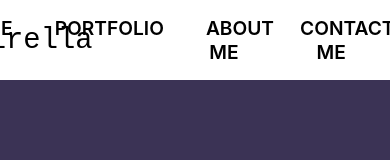
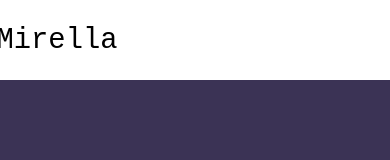
Before and after one commit to mirellacodes/Mirella, a Next.js app: page / in a window 390 px wide. Shown: the top 160 px of the page. Built offline with nearby package versions, Linux system fonts and the light colour scheme.

Commit message:
removed nav bar for mobile vers

```diff
--- a/src/components/Navbar/navbar.component.tsx
+++ b/src/components/Navbar/navbar.component.tsx
@@ -40,7 +40,7 @@ export function NavBar({}) {
             Mirella
           </Text>
         </S.TextWrapper>
-        <S.NavBarUL>
+        <S.NavBarUL className="navBar">
           {MenuItems.map((item, index) => {
             return (
               <li key={index}>
--- a/src/components/Navbar/navbar.style.ts
+++ b/src/components/Navbar/navbar.style.ts
@@ -1,4 +1,5 @@
 import styled from "styled-components";
+import style from "../../styles/style.config.json";
 
 export const NavBarUL = styled.ul`
   display: grid;
@@ -71,6 +72,16 @@ export const NavWrapper = styled.nav`
     cursor: pointer;
     font-weight: lighter;
   }
+  @media (max-width: ${style.breakPoints.m}) {
+    .navBar {
+      visibility: hidden;
+    }
+    .logo {
+      margin-left: 60px;
+
+      font-weight: lighter;
+    }
+  }
 `;
 
 export const TextWrapper = styled.div`
```
